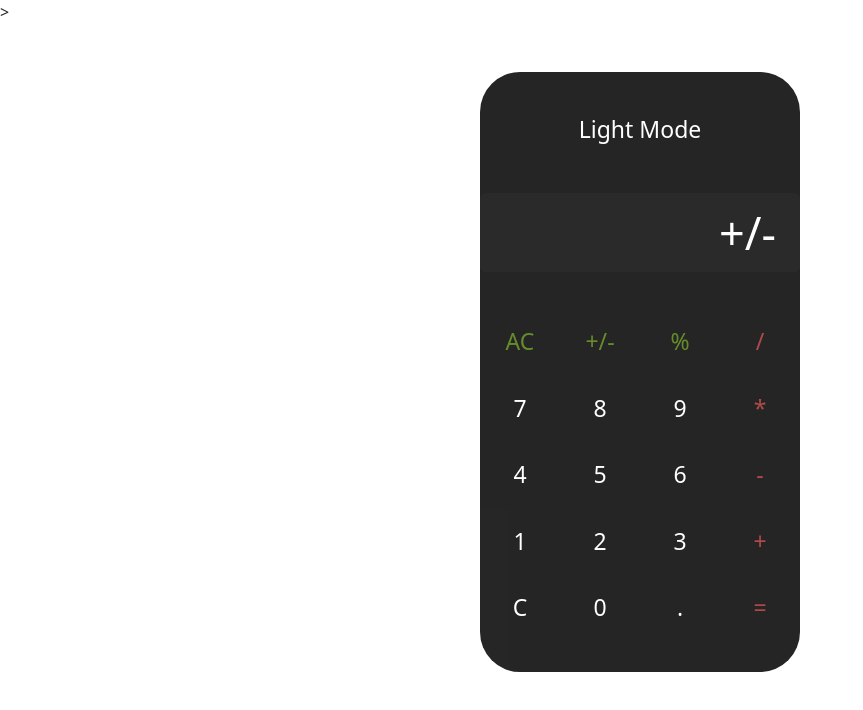
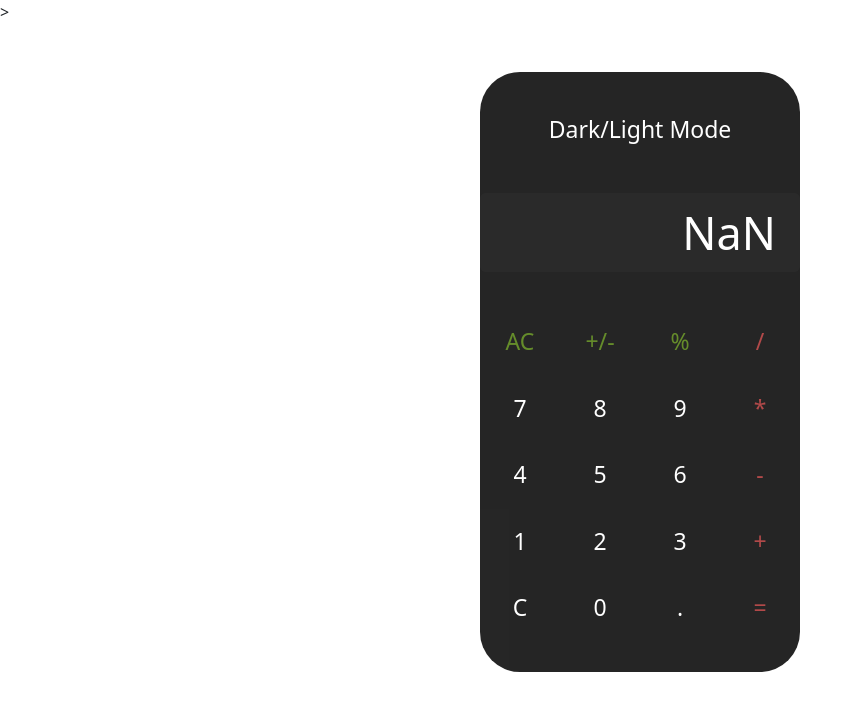
Before and after one commit to robyafrizal/taskBootstrap, a plain HTML site: page calculator/index.html in a window 1280 px wide. Both pictures are taken after typing "Sample" into the empty fields and a click on the button "+/-". Shown: the whole page, without its empty margins (0-863 px from the left). Drawn offline with nearby package versions, Linux system fonts and the light colour scheme.

Commit message:
Update Calculator

```diff
--- a/calculator/index.html
+++ b/calculator/index.html
@@ -49,7 +49,7 @@
   <body>
     <div class="container mt-5">
       <div class="row text-center py-4">
-        <button class="btn btn-dark pt-3 darkMode">Light Mode</button>
+        <button class="btn btn-dark pt-3 darkMode">Dark/Light Mode</button>
       </div>
       <p class="history text-end pe-3"></p>
       <div class="row my-1 pb-4">
@@ -122,11 +122,13 @@
             // let str = this.innerHtml;
             let num = e.target.value;
             initialValue += num;
+            if (num == "%") {
+              initialValue = parseInt(initialValue) / 100;
+            } else if (num == "+/-") {
+              initialValue = parseInt(initialValue) * -1;
+            }
             display.value = initialValue;
           });
-          if (initialValue === "%") {
-            initialValue += parseFloat(initialValue) / 100;
-          }
         });
 
         result.addEventListener("click", () => {
```
